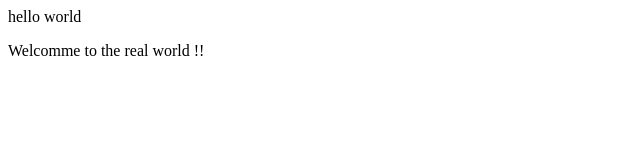
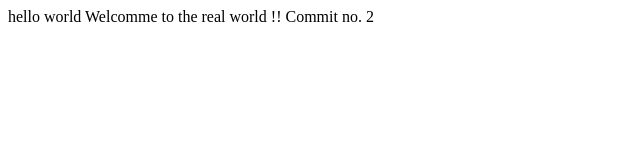
Before and after one commit to Aditya-Sachdeva/Aditya-Sachdeva-demo, a plain HTML site: page index.html in a window 1280 px wide. Shown: the whole page, without its empty margins (0-640 px from the left). Drawn offline with Linux system fonts and the light colour scheme.

Commit message:
Added another paragraph 2

```diff
--- a/index.html
+++ b/index.html
@@ -1,2 +1,3 @@
-<p>hello world</p>
-<p>Welcomme to the real world !!</p>
+<p1>hello world</p1>
+<p2>Welcomme to the real world !!</p2>
+<p3>Commit no. 2 </p3>
```
